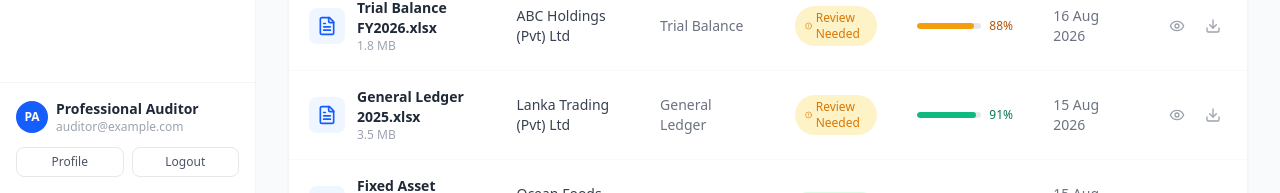
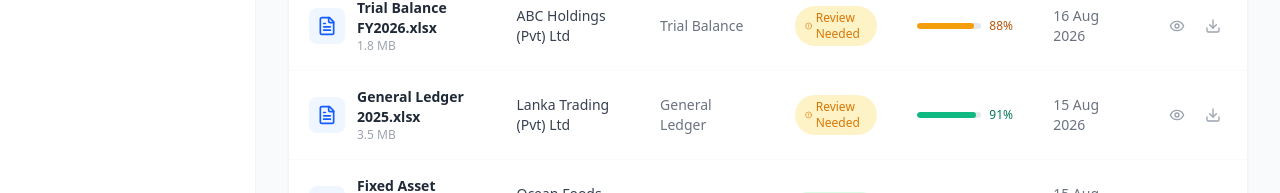
Before and after one commit to YeshanSL/Frontend-Taxeaselk-frontend, a Next.js app: page /auditor-documents in a window 1280 px wide. Shown: the part 607-800 px from the top of the page. Built offline with nearby package versions, Linux system fonts and the light colour scheme; no server answers.

Commit message:
Remove profile and logout buttons from sidebar

```diff
--- a/components/layout/Sidebar.tsx
+++ b/components/layout/Sidebar.tsx
@@ -25,24 +25,19 @@ export interface NavItem {
 interface SidebarProps {
   workspaceLabelKey: TranslationKey; // e.g. "sidebar.companyUser"
   navItems: NavItem[];
-  userName: string;
-  userEmail: string;
-  userInitials: string;
-  settingsHref: string; // where the "Profile" button should send you
+  userName?: string;
+  userEmail?: string;
+  userInitials?: string;
+  settingsHref?: string; // used to link the logo back to the active dashboard
 }
 
 // One Sidebar component drives both the Business and Auditor portals —
 // only the nav items and labels passed in differ. Keeps the two
-// sidebars visually identical without duplicating markup. Labels are
-// translation keys (not literal strings) so the sidebar updates
-// instantly when the language toggle in the top bar is changed.
+// sidebars visually identical without duplicating markup.
 export default function Sidebar({
   workspaceLabelKey,
   navItems,
-  userName,
-  userEmail,
-  userInitials,
-  settingsHref,
+  settingsHref = "/dashboard",
 }: SidebarProps) {
   const pathname = usePathname();
   const { t } = useLanguage();
@@ -112,34 +107,6 @@ export default function Sidebar({
           );
         })}
       </nav>
-
-      <div className="border-t border-gray-100 p-4">
-        <div className="mb-3 flex items-center gap-2">
-          <div className="flex h-8 w-8 items-center justify-center rounded-full bg-brand-blue text-xs font-semibold text-white">
-            {userInitials}
-          </div>
-          <div className="min-w-0">
-            <p className="truncate text-sm font-semibold text-gray-800">
-              {userName}
-            </p>
-            <p className="truncate text-xs text-gray-400">{userEmail}</p>
-          </div>
-        </div>
-        <div className="flex gap-2">
-          <Link
-            href={settingsHref}
-            className="flex-1 rounded-lg border border-gray-200 py-1.5 text-center text-xs font-medium text-gray-600 hover:bg-gray-50"
-          >
-            {t("common.profile")}
-          </Link>
-          <Link
-            href="/sign-in"
-            className="flex-1 rounded-lg border border-gray-200 py-1.5 text-center text-xs font-medium text-gray-600 hover:bg-gray-50"
-          >
-            {t("common.logout")}
-          </Link>
-        </div>
-      </div>
     </aside>
   );
 }
```
